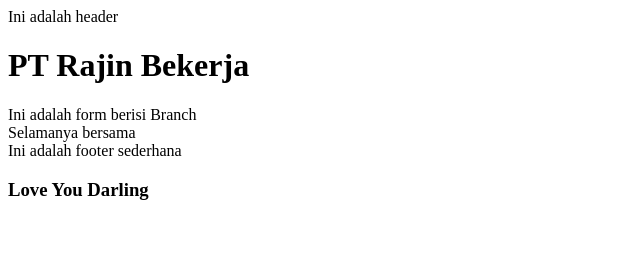
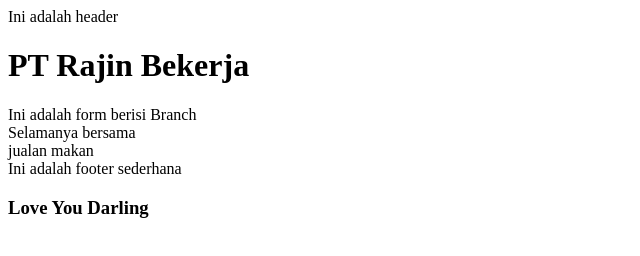
Before and after one commit to silvanusthesia/companyProfile, a plain HTML site: page contak-us.html in a window 1280 px wide. Shown: the whole page, without its empty margins (0-640 px from the left). Drawn offline with Linux system fonts and the light colour scheme.

Commit message:
perubahan jualan makan

```diff
--- a/contak-us.html
+++ b/contak-us.html
@@ -15,6 +15,8 @@
 
     <div>Selamanya bersama</div>
 
+    <div>jualan makan</div>
+
     <footer>Ini adalah footer sederhana</footer>
 
     <h3>Love You Darling</h3>
```
